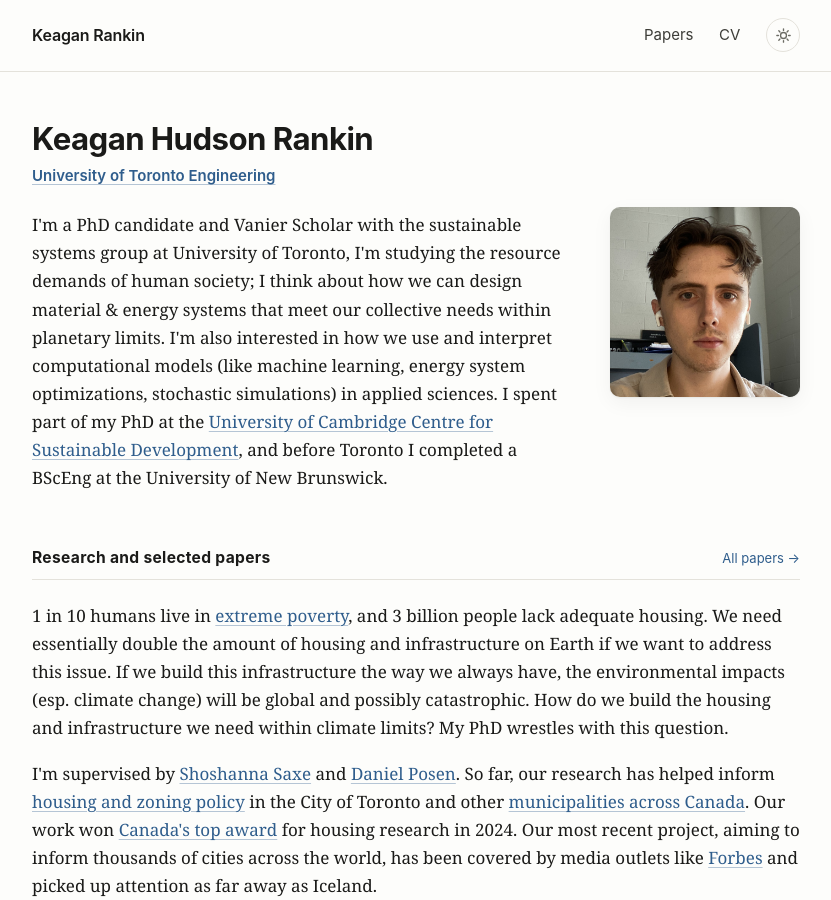
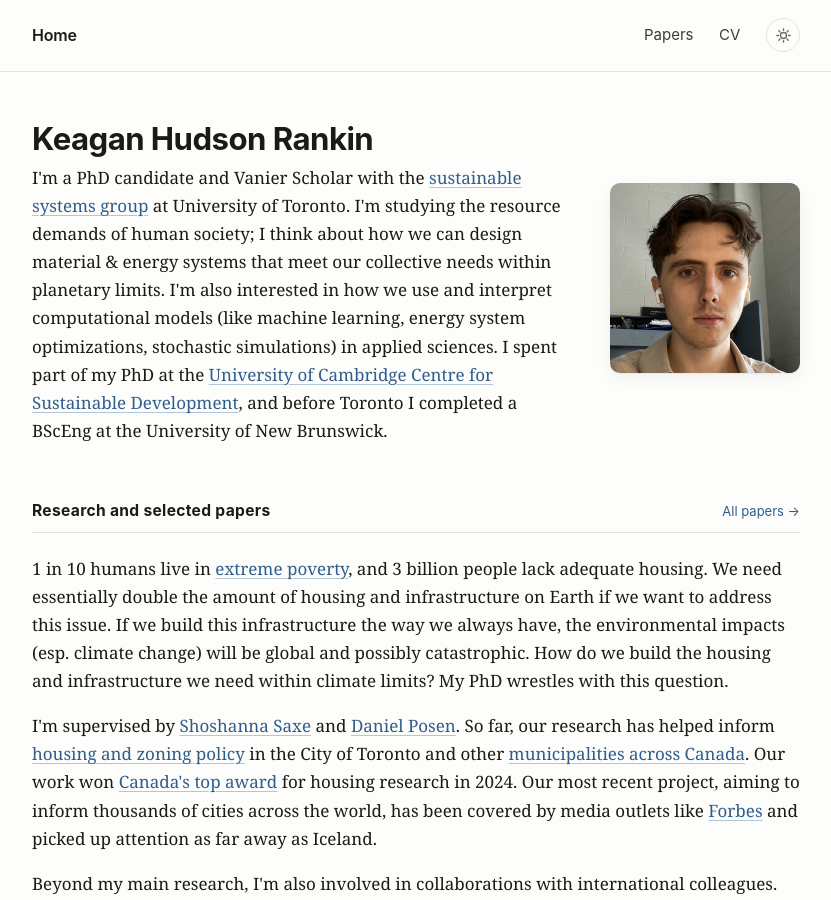
Before and after one commit to KeaganHRankin/KeaganHRankin.github.io, a Jekyll site: the page built from index.html, in a window 1280 px wide and 900 px high. Shown: the whole window, without its empty margins (224-1055 px from the left). Built offline with Jekyll 4.4.1, drawn with Linux system fonts in a browser that asks for light colours.

Commit message:
cleanup headers

```diff
--- a/_includes/nav.html
+++ b/_includes/nav.html
@@ -11,7 +11,7 @@
         git history — `git log -p -- _includes/nav.html` — and the
         .wordmark__logo rule in assets/css/main.css.
       {%- endcomment -%}
-      <span class="wordmark__name">Keagan Rankin</span>
+      <span class="wordmark__name">Home</span>
     </a>
 
     <nav class="site-nav" aria-label="Main">
--- a/index.html
+++ b/index.html
@@ -10,11 +10,9 @@ description: >-
 <section class="hero">
   <div class="hero__intro">
     <h1 class="hero__name">Keagan Hudson Rankin</h1>
-    <p class="hero__tagline"><a href="{{ site.research_group }}" target="_blank" rel="noopener">University of Toronto Engineering</a>
-    </p>
       <div class="prose home-prose">
     <p>
-      I'm a PhD candidate and Vanier Scholar with the sustainable systems group at University of Toronto,
+      I'm a PhD candidate and Vanier Scholar with the <a href="{{ site.research_group }}" target="_blank" rel="noopener">sustainable systems group</a> at University of Toronto.
       I'm studying the resource demands of human society;
       I think about how we can design material &amp; energy systems that meet our collective needs within planetary limits.
       I'm also interested in how we use and interpret computational models (like machine learning,
```
